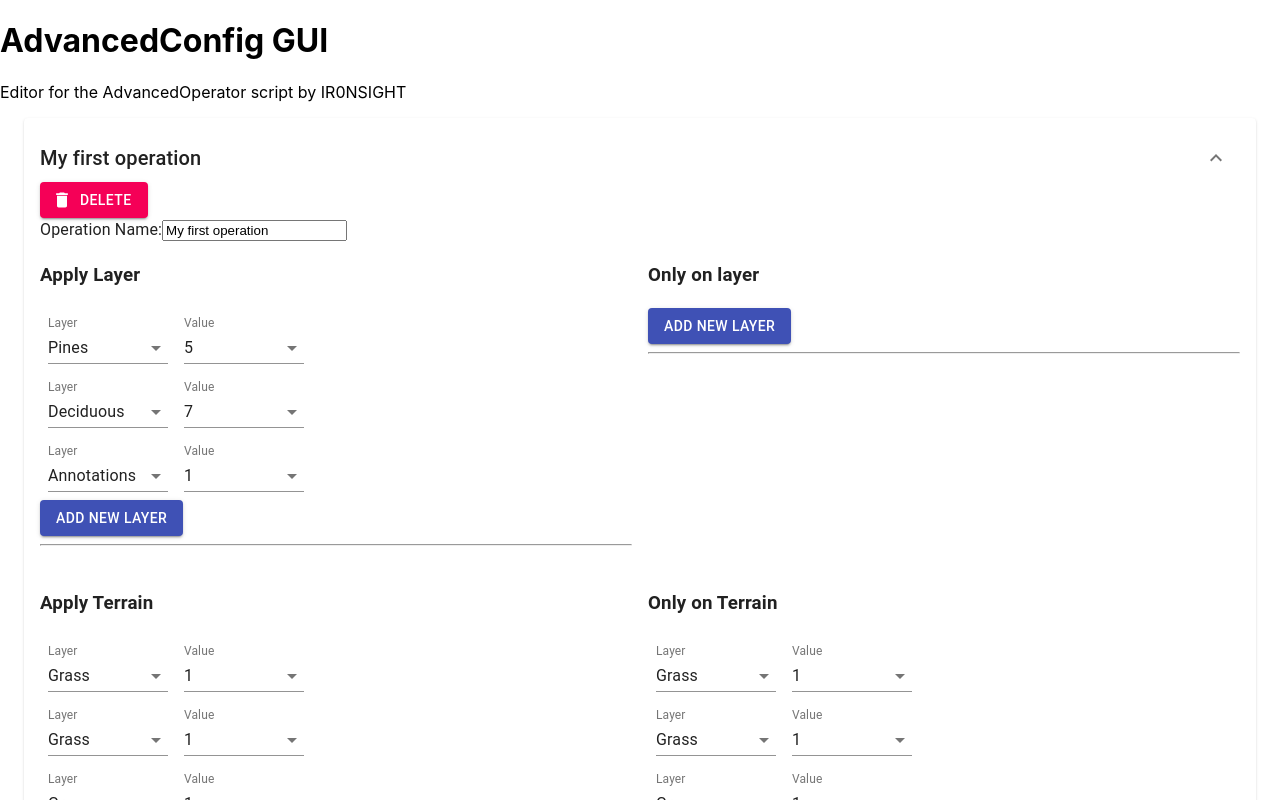
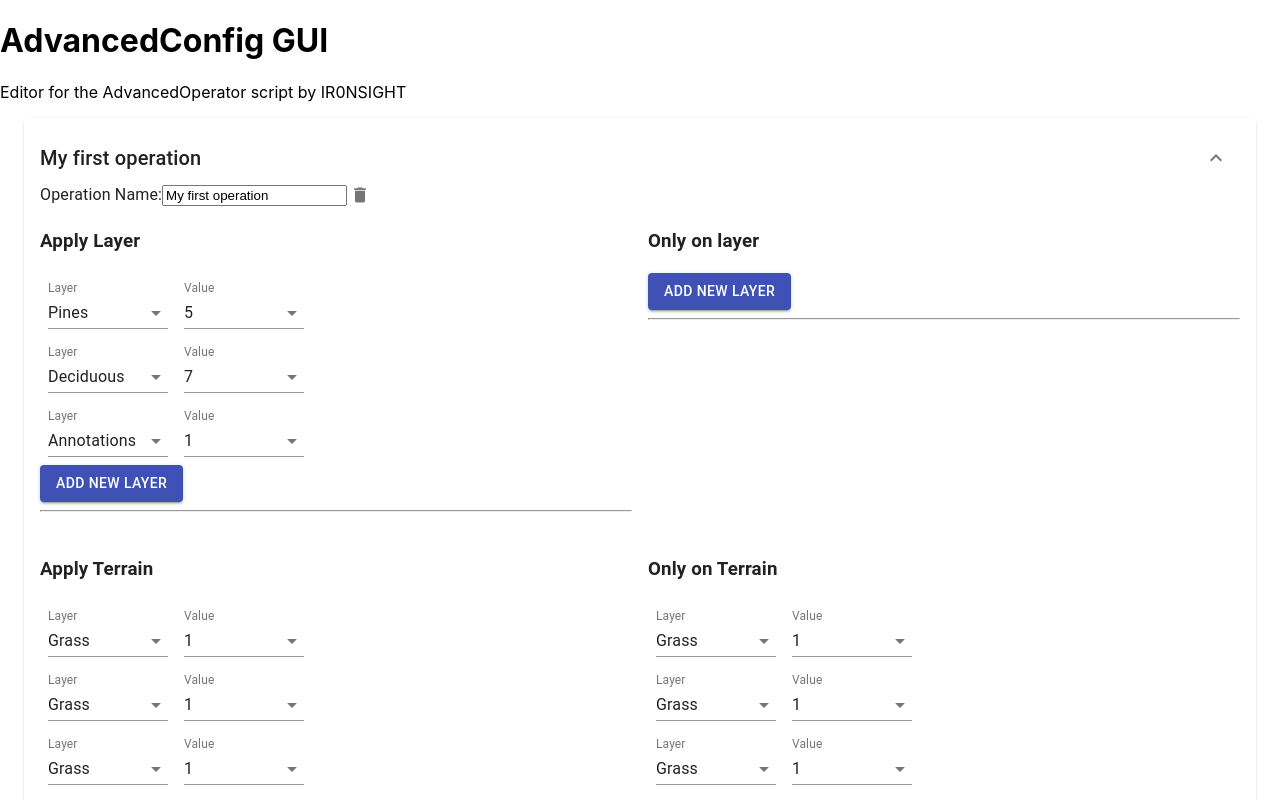
Before and after one commit to IR0NSIGHT/AdvancedOperationGUI, a React (Create React App) app in the folder my-react-app/: page / in a window 1280 px wide. Both pictures are taken after a click on the button 1216 px from the left and 157 px from the top of the page. Shown: the top 800 px of the page. Built offline with nearby package versions, Linux system fonts and the light colour scheme; what @storybook/blocks would draw is missing.

Commit message:
make delete icon a bit prettier

```diff
--- a/my-react-app/src/ConfigComponents/DeleteButton.tsx
+++ b/my-react-app/src/ConfigComponents/DeleteButton.tsx
@@ -1,19 +1,15 @@
 import React from 'react';
-import Button from '@material-ui/core/Button';
 import DeleteIcon from '@mui/icons-material/Delete';
+import {IconButton} from "@material-ui/core";
 
 export type DeleteButtonProp = {
     onClick: () => void
 }
 export const DeleteButton: React.FC<DeleteButtonProp> = ({onClick}) => {
     return (
-        <Button
-            variant="contained"
-            color="secondary"
-            startIcon={<DeleteIcon/>}
-            onClick={onClick}
+        <IconButton aria-label="delete" size="small" onClick={onClick}
         >
-            Delete
-        </Button>
+            <DeleteIcon fontSize="small"/>
+        </IconButton>
     );
 };
--- a/my-react-app/src/ConfigComponents/Operation/CollapsibleComponent.tsx
+++ b/my-react-app/src/ConfigComponents/Operation/CollapsibleComponent.tsx
@@ -19,7 +19,7 @@ const useStyles = makeStyles((theme) => ({
   },
 }));
 type CollapsibleProps = {
-  title: string;
+  title: JSX.Element|string;
   content: JSX.Element;
 };
 export const CollapsibleComponent: React.FC<CollapsibleProps> = ({
--- a/my-react-app/src/ConfigComponents/Operation/OperationEditor.tsx
+++ b/my-react-app/src/ConfigComponents/Operation/OperationEditor.tsx
@@ -79,9 +79,7 @@ export const OperationEditor: React.FC<OperationEditorProps> =
                 title={initialOperation.name}
                 content={
                     <div>
-                        <DeleteButton onClick={() => {
-                            deleteOperation(initialOperation)
-                        }}/>
+                        <div style={{display: 'flex', alignItems: 'center'}}>
                             <div>
                                 <label htmlFor="nameInput">Operation Name:</label>
                                 <input
@@ -91,6 +89,11 @@ export const OperationEditor: React.FC<OperationEditorProps> =
                                     onChange={handleNameChange}
                                 />
                             </div>
+                            <DeleteButton onClick={() => {
+                                deleteOperation(initialOperation)
+                            }}/>
+                        </div>
+
                         <div className={classes.root}>
                             <Grid container spacing={2}>
 
```
Lines whose indentation alone changed are shown as unchanged.
